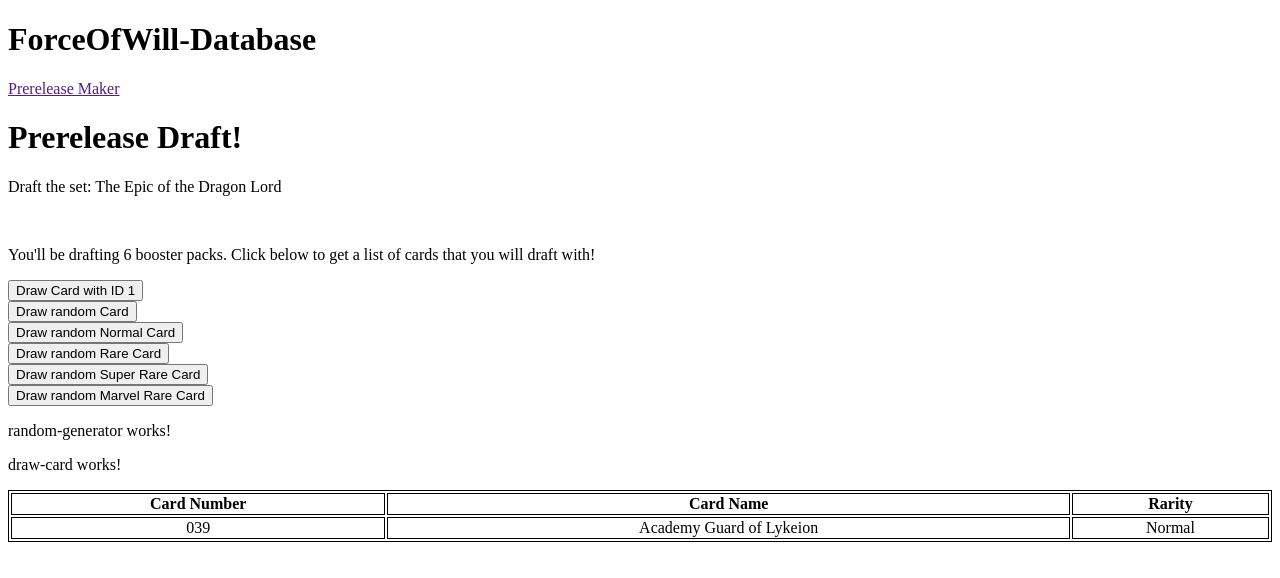
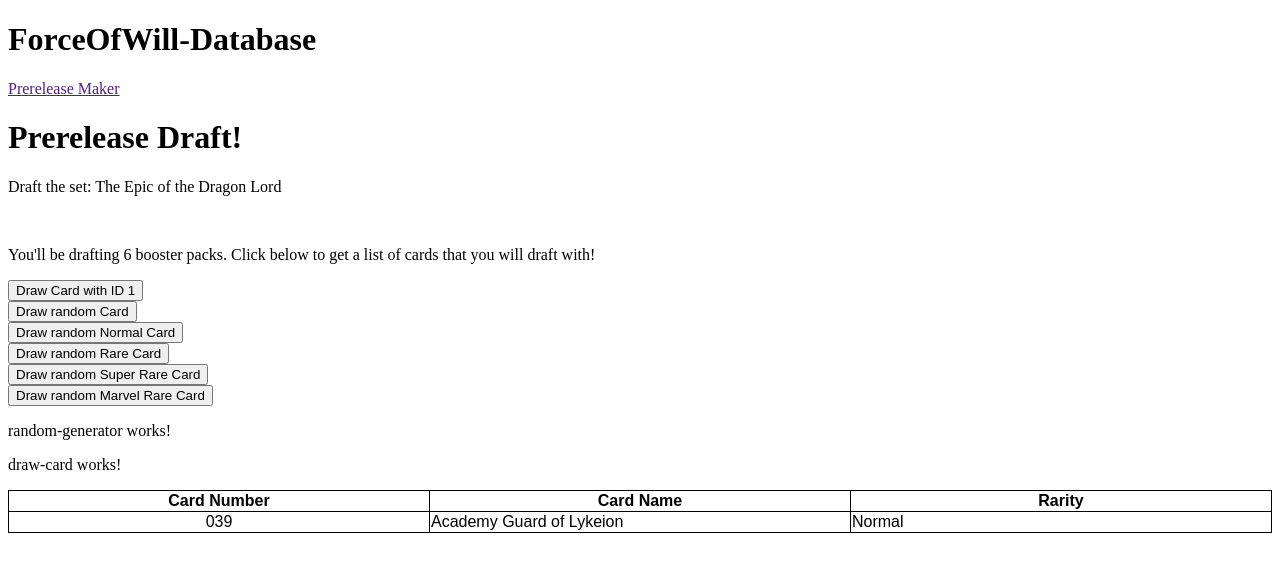
Before and after one commit to edmundchan8/ForceOfWill-Database, an Angular app: page / in a window 1280 px wide. Both pictures are taken after a click on the button "Draw Card with ID 1". Shown: the top 578 px of the page. Built offline with nearby package versions, Linux system fonts and the light colour scheme.

Commit message:
table now add each card created to it

```diff
--- a/src/app/components/draw-card/draw-card.component.css
+++ b/src/app/components/draw-card/draw-card.component.css
@@ -3,6 +3,15 @@
 }
 
 table {
+    font-family: arial, sans-serif;
+    border-collapse: collapse;
     width: 100%;
-    text-align: center;
 }
+
+th {
+    width: 30%;
+}
+
+.align-mid{
+    text-align : center;
+}
--- a/src/app/components/draw-card/draw-card.component.html
+++ b/src/app/components/draw-card/draw-card.component.html
@@ -1,19 +1,25 @@
 <p>draw-card works!</p>
-<div *ngIf=" drawnCard != null">
+<div *ngIf=" drawnCard.length > 0">
     <table>
+        <thead>
             <tr>
                 <th>Card Number</th>
                 <th>Card Name</th>
                 <th>Rarity</th>
             </tr>
-        <td>
-            {{ drawnCard.id }}
+        </thead>
+        <tbody>
+            <tr *ngFor="let card of drawnCard">
+                <td class="align-mid">
+                    {{ card.id }}
                 </td>
                 <td>
-            {{ drawnCard.name }}
+                    {{ card.name }}
                 </td>
                 <td>
-            {{ drawnCard.rarity }}
+                    {{ card.rarity }}
                 </td>
+            </tr>
+        </tbody>
     </table>
 </div>
--- a/src/app/components/draw-card/draw-card.component.ts
+++ b/src/app/components/draw-card/draw-card.component.ts
@@ -10,25 +10,14 @@
 export class DrawCardComponent implements OnInit {
   constructor(public _interactionService: InteractionService) { }
 
-  public drawnCard
+  public drawnCard = []
 
   ngOnInit(): void {
+    console.log(this.drawnCard)
     this._interactionService.drawCard$
     .subscribe(
       message => {
-        this.drawnCard = message
+        this.drawnCard.push(message)
       })
   }
-
-  // drawCard(){
-  //   this._interactionService.getCard()
-  // }
-
-  drawNRarity(){
-    // generate random number
-
-    // if random number matches card in array that is rarity N
-    // draw card
-    // otherwise, repeat, until we find an N rarity card
-  }
 }
```
Lines whose indentation alone changed are shown as unchanged.
